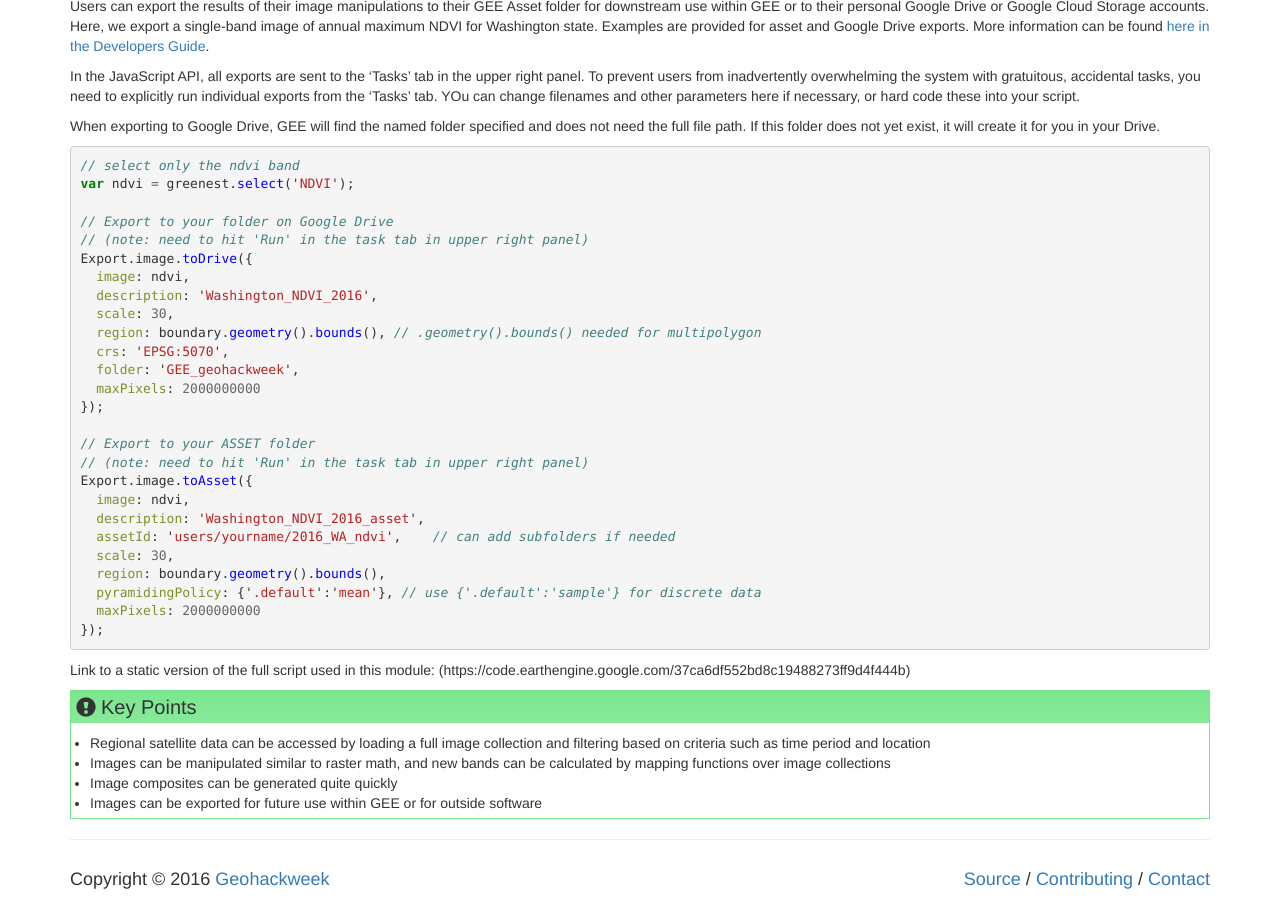
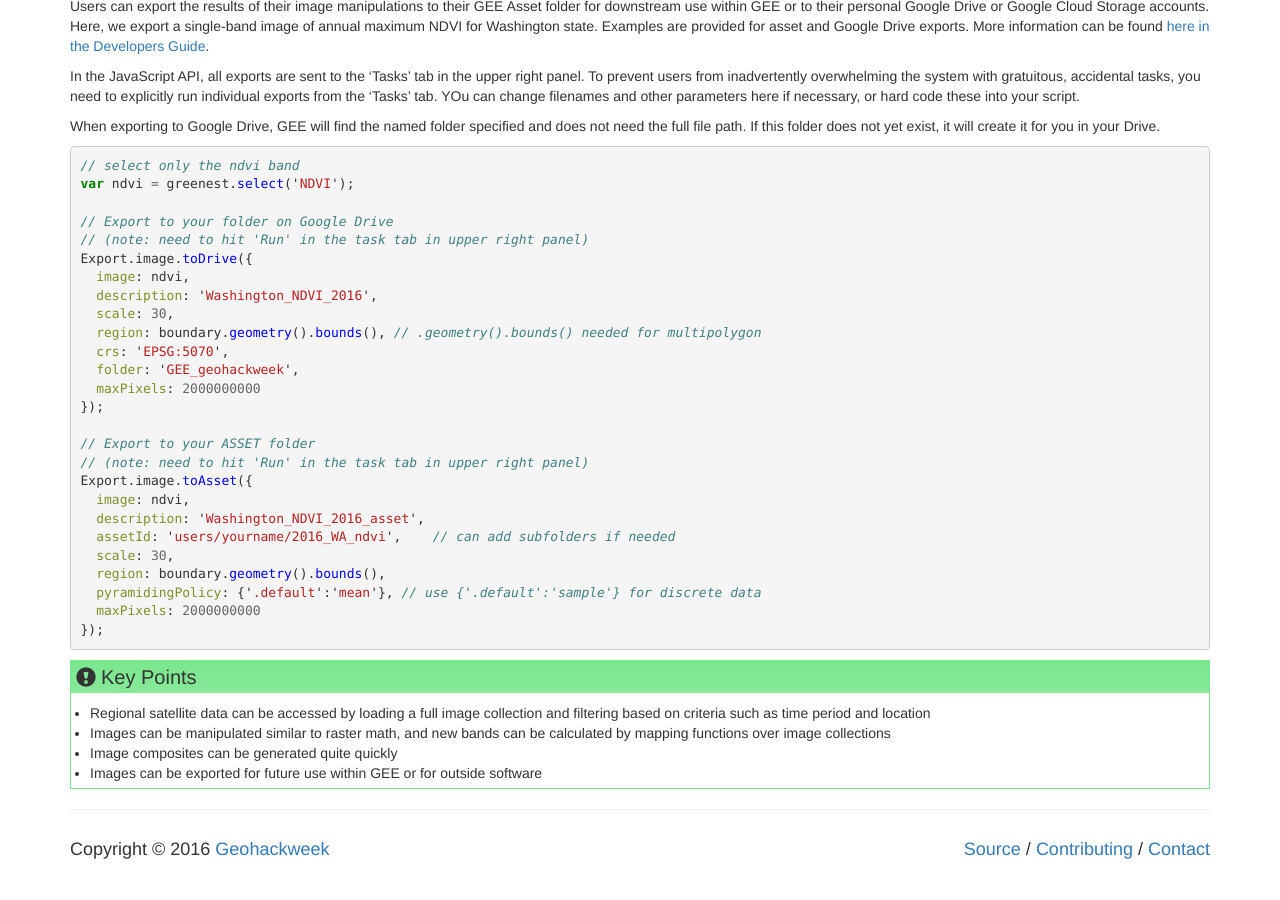
Before and after one commit to geohackweek/GoogleEarthEngine, a Jekyll site: the page built from _episodes/03-load-imagery.md, in a window 1280 px wide and 900 px high, scrolled down 8145 px. Built offline with Jekyll 4.4.1, drawn with Linux system fonts in a browser that asks for light colours; after the commit the page ends 9015 px from its top, so only the background shows below that.

Commit message:
proofreading edits

```diff
--- a/_episodes/03-load-imagery.md
+++ b/_episodes/03-load-imagery.md
@@ -300,6 +300,3 @@ Export.image.toAsset({
   maxPixels: 2000000000
 });
 {% endhighlight %}
-
-Link to a static version of the full script used in this module:
-(https://code.earthengine.google.com/37ca6df552bd8c19488273ff9d4f444b)
```
